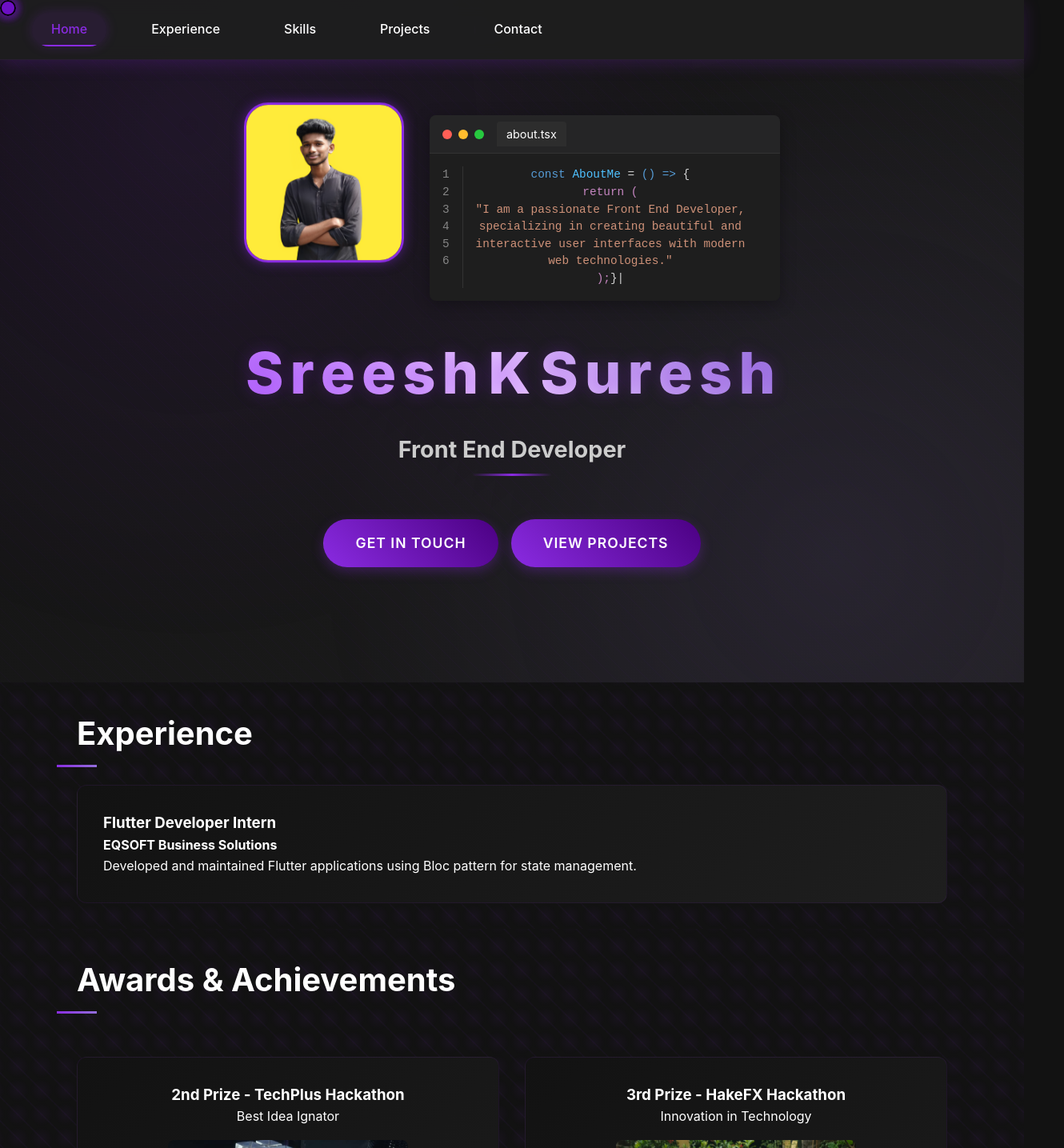
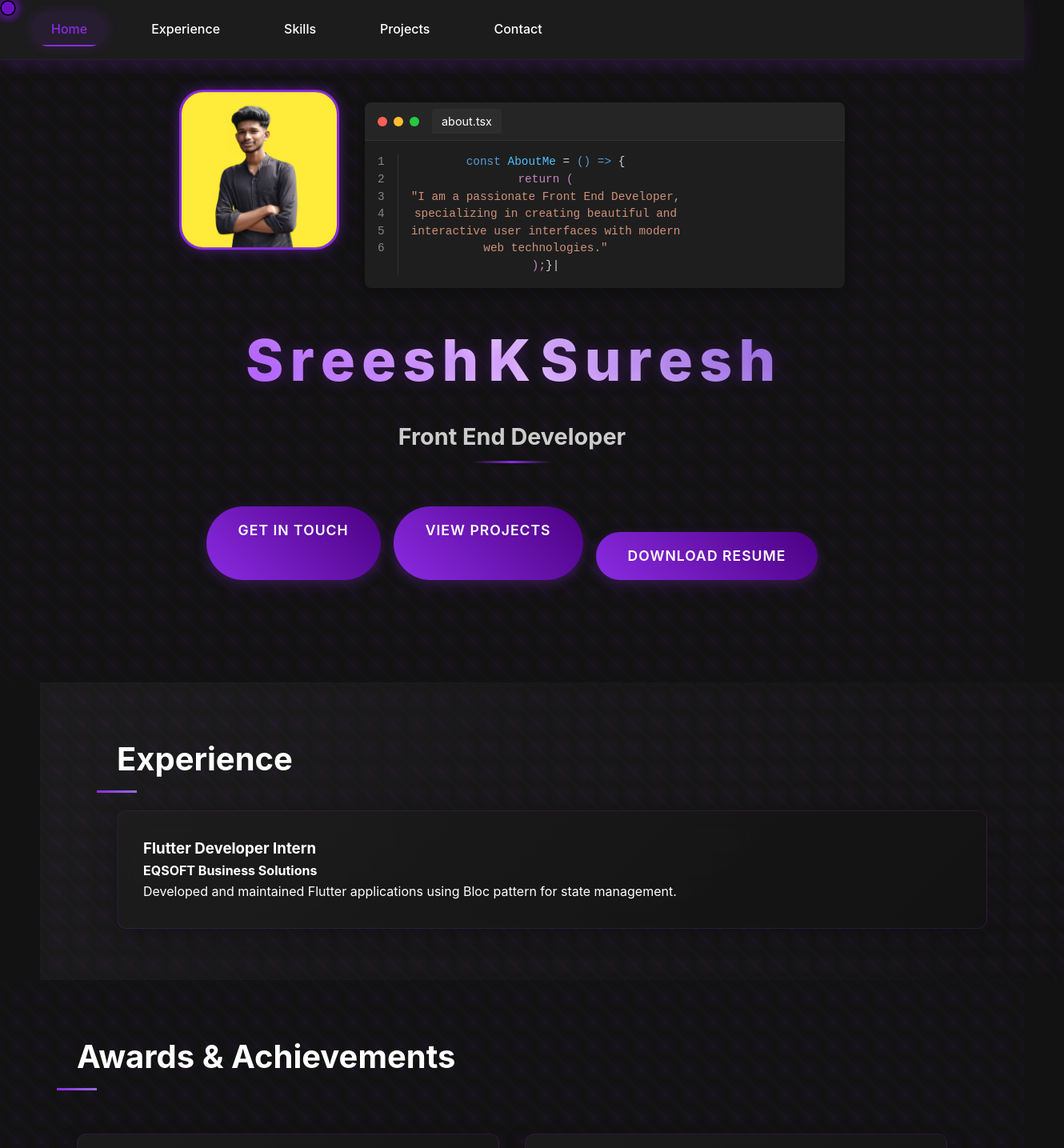
Before and after one commit to Sreeshks/portfolio-sreesh, a React (Vite) app: page / in a window 1280 px wide. Shown: the top 1435 px of the page at 80% size, 1330 px wide, since content can reach past the window. Built offline with nearby package versions, Linux system fonts and the light colour scheme.

Commit message:
Add resume PDF and enhance App component with section visibility animations and project updates

```diff
--- a/src/App.jsx
+++ b/src/App.jsx
@@ -8,12 +8,15 @@ const App = () => {
   const [mousePosition, setMousePosition] = useState({ x: 0, y: 0 });
   const [followerPosition, setFollowerPosition] = useState({ x: 0, y: 0 });
   const [isMobileMenuOpen, setIsMobileMenuOpen] = useState(false);
+  const [visibleSections, setVisibleSections] = useState(new Set());
+  const [visibleProjects, setVisibleProjects] = useState(new Set());
 
   useEffect(() => {
     const handleScroll = () => {
       const sections = ['home', 'about', 'experience', 'skills', 'projects', 'contact'];
       const scrollPosition = window.scrollY + 100;
 
+      // Update active section
       for (const section of sections) {
         const element = document.getElementById(section);
         if (element && element.offsetTop <= scrollPosition &&
@@ -22,9 +25,45 @@ const App = () => {
           break;
         }
       }
+
+      // Handle section visibility for animations
+      sections.forEach(section => {
+        const element = document.getElementById(section);
+        if (element) {
+          const rect = element.getBoundingClientRect();
+          const isVisible = rect.top < window.innerHeight * 0.8 && rect.bottom > 0;
+
+          setVisibleSections(prev => {
+            const newSet = new Set(prev);
+            if (isVisible) {
+              newSet.add(section);
+            }
+            return newSet;
+          });
+        }
+      });
+
+      // Handle project visibility for animations
+      const projectElements = document.querySelectorAll('.project-card');
+      projectElements.forEach((project, index) => {
+        const rect = project.getBoundingClientRect();
+        const isVisible = rect.top < window.innerHeight * 0.8 && rect.bottom > 0;
+
+        if (isVisible) {
+          setTimeout(() => {
+            setVisibleProjects(prev => {
+              const newSet = new Set(prev);
+              newSet.add(index);
+              return newSet;
+            });
+          }, index * 200); // Stagger the animations
+        }
+      });
     };
 
     window.addEventListener('scroll', handleScroll);
+    handleScroll(); // Initial check
+
     return () => window.removeEventListener('scroll', handleScroll);
   }, []);
 
@@ -172,7 +211,7 @@ const App = () => {
       </nav>
 
       {/* Hero Section */}
-      <section id="home" className="hero-section">
+      <section id="home" className={`section ${visibleSections.has('home') ? 'visible' : ''}`}>
         <div className="hero-content">
           <div className="hero-flex-container">
             <div className="profile-section">
@@ -229,12 +268,16 @@ const App = () => {
           <div className="hero-buttons">
             <a href="#contact" className="btn-premium">Get in Touch</a>
             <a href="#projects" className="btn-premium">View Projects</a>
+            <a href="/SREESH_K_SURESH_RESUME.pdf" className="resume-btn" target="_blank" rel="noopener noreferrer">Download Resume</a>
           </div>
         </div>
       </section>
 
       {/* Experience Section */}
-      <section id="experience" className="section">
+      <section
+        id="experience"
+        className={`section ${visibleSections.has('experience') ? 'visible' : ''}`}
+      >
         <div className="container">
           <h2 className="section-title">Experience</h2>
           <div className="premium-card">
@@ -273,7 +316,10 @@ const App = () => {
       </section>
 
       {/* Skills Section */}
-      <section id="skills" className="section">
+      <section
+        id="skills"
+        className={`section ${visibleSections.has('skills') ? 'visible' : ''}`}
+      >
         <div className="container">
           <h2 className="section-title">Skills</h2>
           <div className="skills-grid">
@@ -479,32 +525,32 @@ const App = () => {
       </section>
 
       {/* Projects Section */}
-      <section id="projects" className="section">
+      <section id="projects" className={`section ${visibleSections.has('projects') ? 'visible' : ''}`}>
         <div className="container">
           <h2 className="section-title">Projects</h2>
           <div className="projects-grid">
-            <div className="project-card">
+            <div className={`project-card ${visibleProjects.has(0) ? 'visible' : ''}`}>
               <img src="/relief-medicals.jpg" alt="Relief Medicals" className="project-image" />
               <div className="project-content">
                 <h3>Relief Medicals Delivery App</h3>
                 <p>Flutter/Bloc based medical delivery application</p>
               </div>
             </div>
-            <div className="project-card">
+            <div className={`project-card ${visibleProjects.has(1) ? 'visible' : ''}`}>
               <img src="/insightpro.jpg" alt="InsightPro" className="project-image" />
               <div className="project-content">
                 <h3>InsightPro App</h3>
                 <p>Flutter/Bloc based analytics application</p>
               </div>
             </div>
-            <div className="project-card">
+            <div className={`project-card ${visibleProjects.has(2) ? 'visible' : ''}`}>
               <img src="/movemark.jpg" alt="Movemark" className="project-image" />
               <div className="project-content">
                 <h3>Movemark Attendance System</h3>
                 <p>AI-based attendance system (Hackathon Winner)</p>
               </div>
             </div>
-            <div className="project-card">
+            <div className={`project-card ${visibleProjects.has(3) ? 'visible' : ''}`}>
               <img src="/exaima.jpg" alt="Exaima" className="project-image" />
               <div className="project-content">
                 <h3>Exaima Online Proctoring</h3>
@@ -516,7 +562,10 @@ const App = () => {
       </section>
 
       {/* Contact Section */}
-      <section id="contact" className="section">
+      <section
+        id="contact"
+        className={`section ${visibleSections.has('contact') ? 'visible' : ''}`}
+      >
         <div className="container">
           <h2 className="section-title">Contact</h2>
           <div className="premium-card">
--- a/src/styles/main.css
+++ b/src/styles/main.css
@@ -37,11 +37,13 @@ body {
 
 /* Premium Effects */
 .premium-card {
-  background: var(--gradient-dark);
-  border: 1px solid rgba(138, 43, 226, 0.1);
+  background: linear-gradient(135deg, rgba(30, 30, 30, 0.8), rgba(18, 18, 18, 0.9));
+  border: 1px solid rgba(138, 43, 226, 0.2);
+  box-shadow: 0 10px 30px rgba(0, 0, 0, 0.2);
+  backdrop-filter: blur(10px);
+  transition: all 0.3s ease;
   border-radius: 12px;
   padding: 2rem;
-  transition: var(--transition-normal);
   position: relative;
   overflow: hidden;
 }
@@ -59,7 +61,9 @@ body {
 }
 
 .premium-card:hover {
-  transform: translateY(-10px) scale(1.05);
+  transform: translateY(-5px);
+  box-shadow: 0 15px 40px rgba(138, 43, 226, 0.3);
+  border-color: rgba(138, 43, 226, 0.4);
 }
 
 .premium-card:hover::before {
@@ -68,9 +72,9 @@ body {
 
 /* Glass Effect */
 .glass-effect {
-  background: rgba(30, 30, 30, 0.7);
-  backdrop-filter: blur(10px);
-  border: 1px solid rgba(138, 43, 226, 0.1);
+  background: linear-gradient(135deg, rgba(255, 255, 255, 0.1), rgba(255, 255, 255, 0.05));
+  backdrop-filter: blur(20px);
+  border: 1px solid rgba(255, 255, 255, 0.1);
   border-radius: 12px;
   box-shadow: 0 8px 32px rgba(0, 0, 0, 0.1);
 }
@@ -104,7 +108,7 @@ body {
 
 .btn-premium:hover {
   transform: translateY(-2px);
-  box-shadow: var(--shadow-violet);
+  box-shadow: 0 5px 15px rgba(138, 43, 226, 0.3);
 }
 
 .btn-premium:hover::after {
@@ -465,50 +469,25 @@ body {
   position: absolute;
   top: 0;
   left: 0;
-  right: 0;
-  bottom: 0;
-  background:
-    radial-gradient(circle at 20% 20%, rgba(138, 43, 226, 0.1) 0%, transparent 50%),
-    radial-gradient(circle at 80% 80%, rgba(147, 112, 219, 0.1) 0%, transparent 50%);
-  animation: backgroundPulse 8s ease-in-out infinite alternate;
-  z-index: 0;
-}
-
-@keyframes backgroundPulse {
-  0% {
-    background-position: 0% 0%;
-    transform: scale(1);
-  }
-  50% {
-    background-position: 100% 100%;
-    transform: scale(1.1);
-  }
-  100% {
-    background-position: 0% 0%;
-    transform: scale(1);
-  }
+  width: 100%;
+  height: 100%;
+  background: radial-gradient(circle at center, rgba(138, 43, 226, 0.1) 0%, transparent 70%);
+  animation: pulse 8s ease-in-out infinite;
+}
+
+@keyframes pulse {
+  0% { transform: scale(1); opacity: 0.5; }
+  50% { transform: scale(1.2); opacity: 0.8; }
+  100% { transform: scale(1); opacity: 0.5; }
 }
 
 /* Enhanced Glass Effect */
 .glass-effect {
-  background: rgba(30, 30, 30, 0.7);
-  backdrop-filter: blur(10px);
-  border: 1px solid rgba(138, 43, 226, 0.1);
+  background: linear-gradient(135deg, rgba(255, 255, 255, 0.1), rgba(255, 255, 255, 0.05));
+  backdrop-filter: blur(20px);
+  border: 1px solid rgba(255, 255, 255, 0.1);
   border-radius: 12px;
   box-shadow: 0 8px 32px rgba(0, 0, 0, 0.1);
-  position: relative;
-  overflow: hidden;
-}
-
-.glass-effect::after {
-  content: '';
-  position: absolute;
-  top: 0;
-  left: 0;
-  right: 0;
-  bottom: 0;
-  background: linear-gradient(45deg, transparent, rgba(138, 43, 226, 0.05), transparent);
-  pointer-events: none;
 }
 
 /* Premium Card Hover Effects */
@@ -693,9 +672,28 @@ html {
 
 /* Section Spacing for Navigation */
 .section {
-  padding: 2rem 0;
+  padding: 4rem 0;
+  margin: 0;
   position: relative;
   overflow: hidden;
+}
+
+#experience, #skills {
+  padding: 4rem 0;
+  background: linear-gradient(135deg, rgba(30, 30, 30, 0.8), rgba(18, 18, 18, 0.9));
+}
+
+.section.visible {
+  opacity: 1;
+  transform: translateX(0);
+}
+
+.section:nth-child(even) {
+  transform: translateX(50px);
+}
+
+.section:nth-child(even).visible {
+  transform: translateX(0);
 }
 
 /* Layout */
@@ -738,10 +736,40 @@ html {
 
 /* Projects Grid */
 .projects-grid {
-  display: grid;
-  grid-template-columns: repeat(auto-fit, minmax(300px, 1fr));
+  display: flex;
+  flex-direction: column;
   gap: 2rem;
   padding: 2rem 0;
+  overflow: hidden;
+}
+
+.project-card {
+  position: relative;
+  transform: translateX(-100%);
+  opacity: 0;
+  transition: all 0.8s ease-out;
+  background: linear-gradient(135deg, rgba(30, 30, 30, 0.8), rgba(18, 18, 18, 0.9));
+  border-radius: 12px;
+  overflow: hidden;
+  box-shadow: 0 10px 30px rgba(0, 0, 0, 0.2);
+}
+
+.project-card.visible {
+  transform: translateX(0);
+  opacity: 1;
+}
+
+.project-card:nth-child(even) {
+  transform: translateX(100%);
+}
+
+.project-card:nth-child(even).visible {
+  transform: translateX(0);
+}
+
+.project-card:hover {
+  transform: translateY(-5px);
+  box-shadow: 0 15px 40px rgba(138, 43, 226, 0.3);
 }
 
 /* Contact Section */
@@ -799,7 +827,7 @@ html {
   }
 
   .hero-title {
-    font-size: 3rem;
+    font-size: 2.5rem;
     letter-spacing: 2px;
   }
 
@@ -808,11 +836,11 @@ html {
   }
 
   .hero-subtitle {
-    font-size: 1.4rem;
+    font-size: 1.2rem;
   }
 
   .section-title {
-    font-size: 1.8rem;
+    font-size: 2rem;
   }
 
   .nav-content {
@@ -833,8 +861,8 @@ html {
 
   .btn-premium {
     width: 100%;
-    max-width: 300px;
-    margin: 0 auto;
+    padding: 0.8rem 1.5rem;
+    font-size: 1rem;
   }
 
   .profile-photo {
@@ -847,11 +875,38 @@ html {
   }
 
   .section {
-    padding: 1.5rem 0;
+    padding: 3rem 0;
   }
 
   .premium-card {
-    padding: 1.2rem;
+    padding: 1.5rem;
+  }
+
+  .nav-links {
+    position: fixed;
+    top: 0;
+    right: -100%;
+    width: 80%;
+    height: 100vh;
+    background: var(--gradient-dark);
+    flex-direction: column;
+    padding: 2rem;
+    transition: right 0.3s ease;
+    z-index: 1000;
+  }
+
+  .nav-links.active {
+    right: 0;
+  }
+
+  .nav-links a {
+    font-size: 1.2rem;
+    padding: 1rem 0;
+  }
+
+  .mobile-menu-btn {
+    display: block;
+    z-index: 1001;
   }
 }
 
@@ -1115,13 +1170,11 @@ html {
 
 /* Enhanced Glass Effect */
 .glass-effect {
-  background: rgba(30, 30, 30, 0.7);
-  backdrop-filter: blur(10px);
-  border: 1px solid rgba(138, 43, 226, 0.1);
+  background: linear-gradient(135deg, rgba(255, 255, 255, 0.1), rgba(255, 255, 255, 0.05));
+  backdrop-filter: blur(20px);
+  border: 1px solid rgba(255, 255, 255, 0.1);
   border-radius: 12px;
   box-shadow: 0 8px 32px rgba(0, 0, 0, 0.1);
-  position: relative;
-  overflow: hidden;
 }
 
 .glass-effect::after {
@@ -2138,3 +2191,64 @@ html {
     justify-content: center;
   }
 }
+
+/* Resume Button */
+.resume-btn {
+  background: linear-gradient(45deg, #8A2BE2, #4B0082);
+  color: white;
+  padding: 1rem 2.5rem;
+  border-radius: 50px;
+  font-weight: 600;
+  font-size: 1.1rem;
+  letter-spacing: 1px;
+  text-transform: uppercase;
+  border: none;
+  cursor: pointer;
+  position: relative;
+  overflow: hidden;
+  transition: all 0.3s ease;
+  box-shadow: 0 5px 15px rgba(138, 43, 226, 0.3);
+  margin-top: 2rem;
+  display: inline-block;
+}
+
+.resume-btn::before {
+  content: '';
+  position: absolute;
+  top: 0;
+  left: -100%;
+  width: 100%;
+  height: 100%;
+  background: linear-gradient(90deg, transparent, rgba(255, 255, 255, 0.2), transparent);
+  transition: 0.5s;
+}
+
+.resume-btn:hover {
+  transform: translateY(-5px);
+  box-shadow: 0 8px 25px rgba(138, 43, 226, 0.4);
+}
+
+.resume-btn:hover::before {
+  left: 100%;
+}
+
+/* Mobile Responsiveness */
+@media (max-width: 768px) {
+  .section {
+    padding: 3rem 0;
+  }
+
+  #experience, #skills {
+    padding: 3rem 0;
+  }
+
+  .project-card {
+    margin: 0 1rem;
+  }
+
+  .resume-btn {
+    width: 100%;
+    max-width: 300px;
+    margin: 1rem auto;
+  }
+}
```
Also changed, not shown: 1 other file (tests, documents, lock files or other folders).
